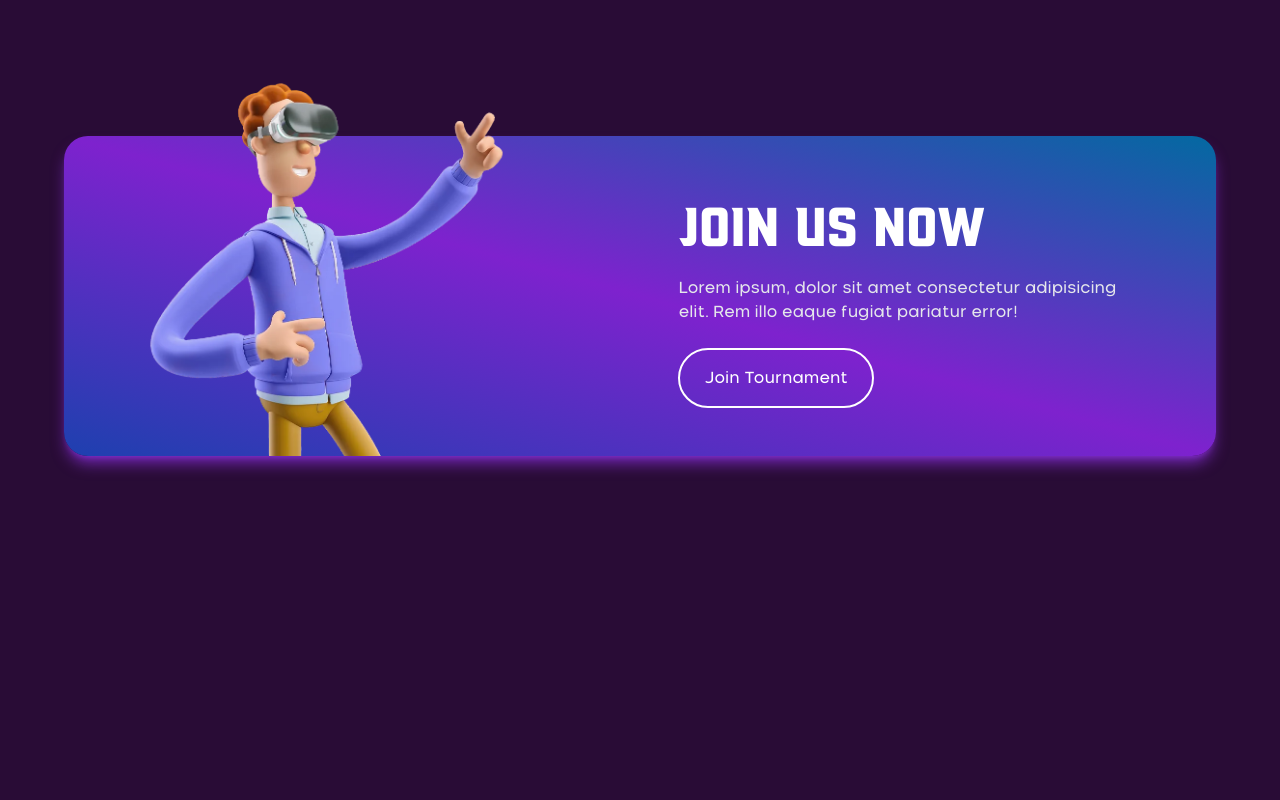
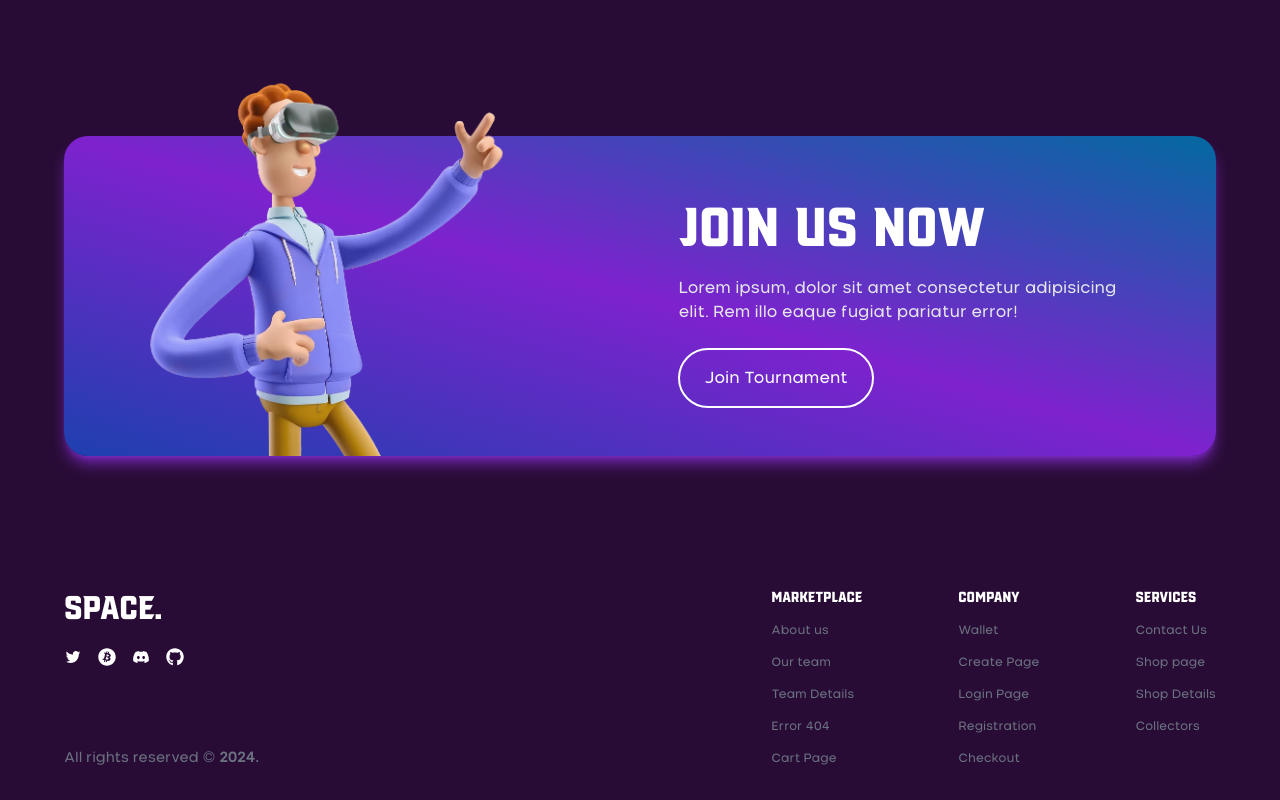
Before and after one commit to Hrithik0112/Web3-landing-Page, a Next.js app: page / in a window 1280 px wide. Shown: the part 3503-4303 px from the top of the page. Before the commit the page ends 3991 px from the top, so only its background shows below. Built offline with nearby package versions, Linux system fonts and the light colour scheme.

Commit message:
Feat : footer section added

```diff
--- a/src/app/page.tsx
+++ b/src/app/page.tsx
@@ -3,6 +3,7 @@ import AboutUs from "@/sections/AboutUs";
 import Collection from "@/sections/Collection";
 import FAQ from "@/sections/FAQ";
 import Features from "@/sections/Features";
+import Footer from "@/sections/Footer";
 import Hero from "@/sections/Hero";
 import Popularity from "@/sections/Popularity";
 import Promotion from "@/sections/Promotion";
@@ -18,6 +19,7 @@ export default function Home() {
       <Collection/>
       <FAQ/>
       <Promotion/>
+      <Footer/>
     </div>
   );
 }
--- /dev/null
+++ b/src/sections/Footer.tsx
@@ -0,0 +1,66 @@
+import { appLinks } from '@/utils/constant';
+import React from 'react'
+import { AiOutlineTwitter } from 'react-icons/ai';
+import { FaBitcoin, FaGithub } from 'react-icons/fa';
+import { RiDiscordFill } from 'react-icons/ri';
+
+
+
+const socialIcons = [AiOutlineTwitter, FaBitcoin, RiDiscordFill, FaGithub];
+
+const links = [
+    ["MarketPlace", "About us", "Our team", "Team Details", "Error 404", "Cart Page"],
+    ["Company", "Wallet", "Create Page", "Login Page", "Registration", "Checkout"],
+    ["Services", "Contact Us", "Shop page", "Shop Details", "Collectors"],
+];
+
+const Footer = () => {
+  return (
+    <footer className="relative w-full flex flex-row flex-wrap gap-4 justify-between">
+            {/* Left Section */}
+            <div className="flex-col flex flex-wrap gap-4 min-w-[200px] justify-between">
+                <div className="space-y-6">
+                    <h3 className="font-redzone text-4xl">Space.</h3>
+                    <div className="flex flex-row flex-wrap gap-4">
+                        {socialIcons.map((Icon, i) => (
+                            <a
+                                key={i}
+                                href="#"
+                                className="hover:text-white/50 text-white"
+                            >
+                                <Icon size={18} color="inherit" />
+                            </a>
+                        ))}
+                    </div>
+                </div>
+
+                <span className="text-gray-500 font-nominee text-sm">
+                    All rights reserved &#169; <b>{new Date().getFullYear()}.</b>
+                </span>
+            </div>
+            {/* Right Section */}
+            <div className="flex flex-row flex-wrap md:gap-24 gap-6">
+                {links.map((group, idx) => (
+                    <ul key={idx + 1} className="flex flex-col flex-wrap gap-2">
+                        {group.map((link, i) => (
+                            <li key={link}>
+                                {i === 0 ? (
+                                    <span className="font-redzone mb-2">{link}</span>
+                                ) : (
+                                    <a
+                                        href={`#${appLinks[i]}`}
+                                        className={`font-nominee text-gray-500 text-xs hover:text-white`}
+                                    >
+                                        {link}
+                                    </a>
+                                )}
+                            </li>
+                        ))}
+                    </ul>
+                ))}
+            </div>
+        </footer>
+  )
+}
+
+export default Footer
```
